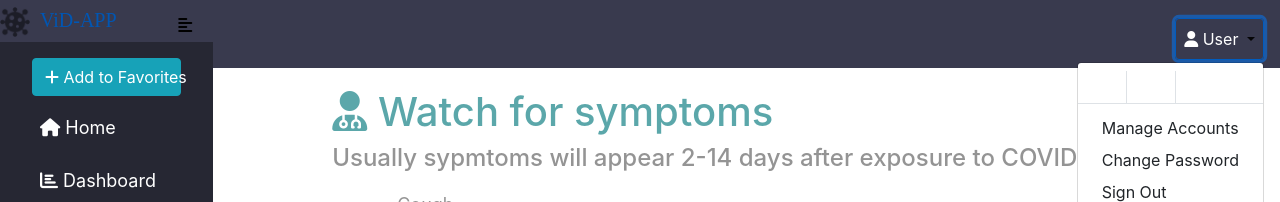
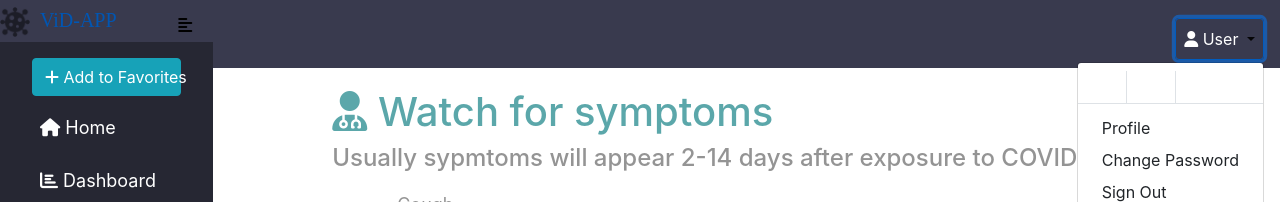
Before and after one commit to MiraThakkar/covid-tracker, a React (Create React App) app in the folder client/: page /symptoms in a window 1280 px wide. Both pictures are taken after a click on the button "User". Shown: the top 202 px of the page. Built offline with nearby package versions, Linux system fonts and the light colour scheme; some icons are missing; a web font is replaced by a local one.

Commit message:
accepted merge changes

```diff
--- a/client/src/components/Map/index.js
+++ b/client/src/components/Map/index.js
@@ -15,7 +15,7 @@ class App extends Component {
         fill: "navy",
         clickHandler: (event) => console.log('Custom handler for NJ', event.target.dataset)
       },
-      "NY": {
+      "CT": {
         fill: "#CC0000"
       }
     };
--- a/client/src/components/Navbar/index.js
+++ b/client/src/components/Navbar/index.js
@@ -12,9 +12,9 @@ import "./style.css";
 
 function Navbar() {
 
- function  toggleOffcanvas() {
-    document.querySelector('.sidebar-offcanvas').classList.toggle('active');
-  }
+//  function  toggleOffcanvas() {
+//     document.querySelector('.sidebar-offcanvas').classList.toggle('active');
+//   }
     return (
 
       <div className= "navbar navbar-expand-lg navbar-light bg-ligh">
@@ -48,7 +48,7 @@ function Navbar() {
                     </div>
                   </Dropdown.Item>
                   <Dropdown.Item className="dropdown-item preview-item d-flex align-items-center border-0 mt-2" onClick={evt =>evt.preventDefault()}>
-                    Manage Accounts
+                    Profile
                   </Dropdown.Item>
                   <Dropdown.Item className="dropdown-item preview-item d-flex align-items-center border-0" onClick={evt =>evt.preventDefault()}>
                    Change Password
--- a/client/src/pages/Dashboard.js
+++ b/client/src/pages/Dashboard.js
@@ -9,7 +9,7 @@ import SubMenu from "../components/SubMenu";
 import { Col, Row, Container } from "../components/Grid";
 import Moment from "moment";
 import _ from "lodash";
-import { Query } from "mongoose";
+// import { Query } from "mongoose";
 
 const sendQuery = query => console.log(`Querying for ${query}`);
 
@@ -88,7 +88,7 @@ async function getStats(country) {
 
   };
 
-  var minRecovered, maxRecovered;
+  // var minRecovered, maxRecovered;
 
   const areaData = {
     labels: ["Day1", "Day2", "Day3", "Day4", "Day5", "Day6", "Day7"],
```
Also changed, not shown: 1 other file (tests, documents, lock files or other folders).
